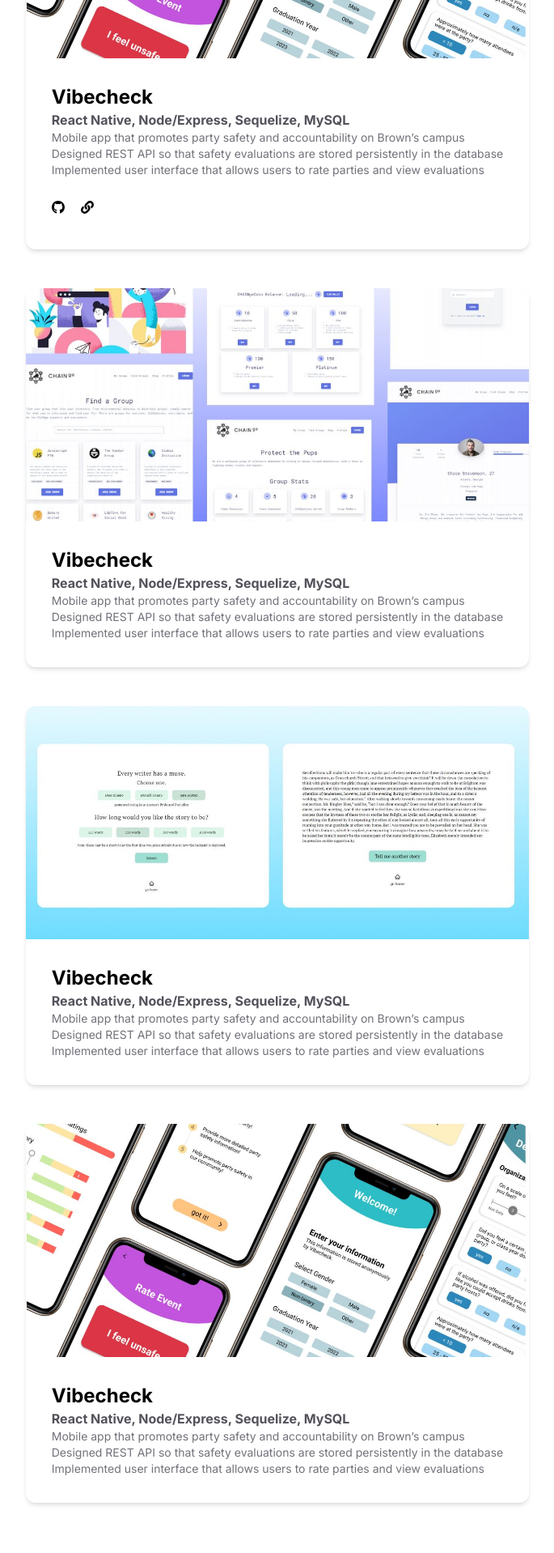
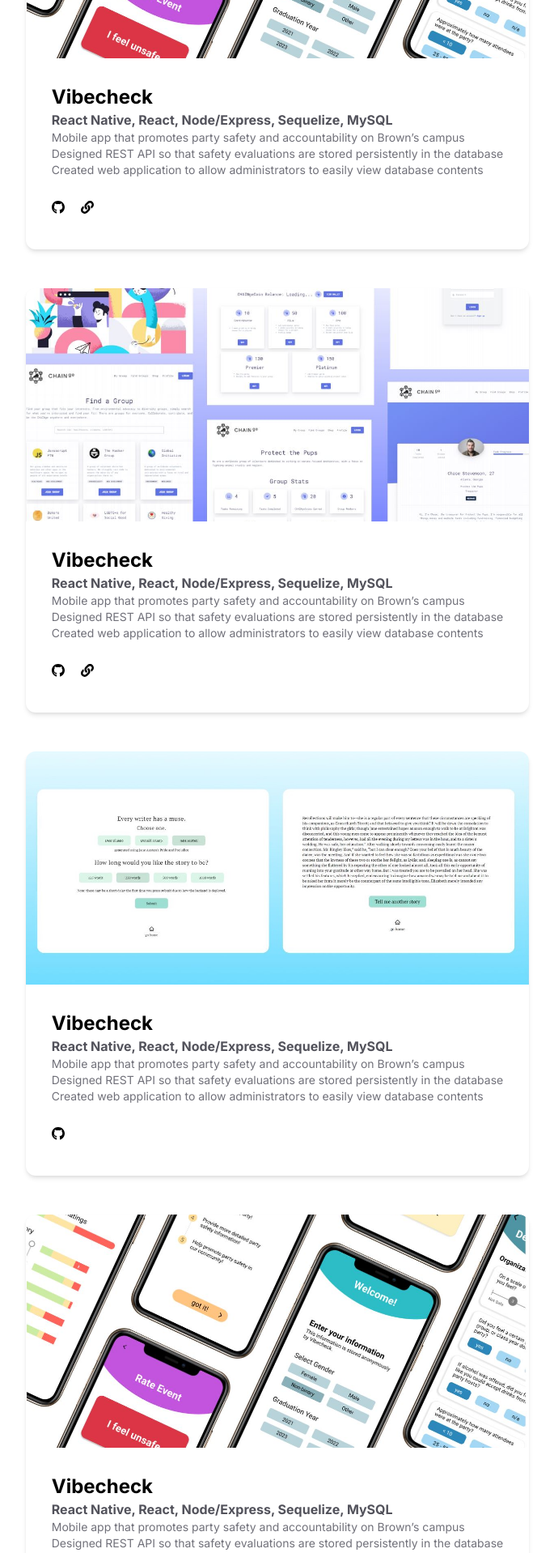
Before and after one commit to j-tan871/website, a Next.js app: page / in a window 1280 px wide. Shown: the part 960-2878 px from the top of the page at 81% size, without its empty margins (297-982 px from the left). Built offline with nearby package versions, Linux system fonts and the light colour scheme.

Commit message:
projects

```diff
--- a/pages/index.js
+++ b/pages/index.js
@@ -45,28 +45,31 @@ export default function Home() {
             <div className='flex flex-wrap px-5 md:px-28 lg:px-36 xl:px-56'>
               <Project
                 title='Vibecheck'
-                tech='React Native, Node/Express, Sequelize, MySQL'
-                description={['Mobile app that promotes party safety and accountability on Brown’s campus', 'Designed REST API so that safety evaluations are stored persistently in the database', 'Implemented user interface that allows users to rate parties and view evaluations']}
+                tech='React Native, React, Node/Express, Sequelize, MySQL'
+                description={['Mobile app that promotes party safety and accountability on Brown’s campus', 'Designed REST API so that safety evaluations are stored persistently in the database', 'Created web application to allow administrators to easily view database contents']}
                 img='/images/vibecheck.JPG'
                 github='https://github.com/j-tan871'
                 link='https://github.com/j-tan871'
               />
               <Project
                 title='Vibecheck'
-                tech='React Native, Node/Express, Sequelize, MySQL'
-                description={['Mobile app that promotes party safety and accountability on Brown’s campus', 'Designed REST API so that safety evaluations are stored persistently in the database', 'Implemented user interface that allows users to rate parties and view evaluations']}
+                tech='React Native, React, Node/Express, Sequelize, MySQL'
+                description={['Mobile app that promotes party safety and accountability on Brown’s campus', 'Designed REST API so that safety evaluations are stored persistently in the database', 'Created web application to allow administrators to easily view database contents']}
                 img='/images/chainge.JPG'
+                github='https://github.com/j-tan871'
+                link='https://github.com/j-tan871'
               />
               <Project
                 title='Vibecheck'
-                tech='React Native, Node/Express, Sequelize, MySQL'
-                description={['Mobile app that promotes party safety and accountability on Brown’s campus', 'Designed REST API so that safety evaluations are stored persistently in the database', 'Implemented user interface that allows users to rate parties and view evaluations']}
+                tech='React Native, React, Node/Express, Sequelize, MySQL'
+                description={['Mobile app that promotes party safety and accountability on Brown’s campus', 'Designed REST API so that safety evaluations are stored persistently in the database', 'Created web application to allow administrators to easily view database contents']}
                 img='/images/markov.JPG'
+                github='https://github.com/j-tan871'
               />
               <Project
                 title='Vibecheck'
-                tech='React Native, Node/Express, Sequelize, MySQL'
-                description={['Mobile app that promotes party safety and accountability on Brown’s campus', 'Designed REST API so that safety evaluations are stored persistently in the database', 'Implemented user interface that allows users to rate parties and view evaluations']}
+                tech='React Native, React, Node/Express, Sequelize, MySQL'
+                description={['Mobile app that promotes party safety and accountability on Brown’s campus', 'Designed REST API so that safety evaluations are stored persistently in the database', 'Created web application to allow administrators to easily view database contents']}
                 img='/images/vibecheck.JPG'
               />
 
```
